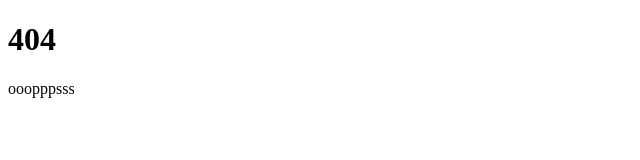
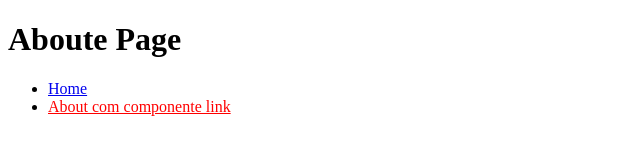
Before and after one commit to lucianoBaraunaLabs/curso-gatsby, a Gatsby site in the folder my-blog/: page /about in a window 1280 px wide. Before the commit this address had no page. Shown: the whole page, without its empty margins (0-640 px from the left). Built offline with nearby package versions, Linux system fonts and the light colour scheme; Gatsby itself is replaced by a stand-in of ours.

```diff
--- /dev/null
+++ b/my-blog/src/pages/about.js
@@ -0,0 +1,19 @@
+import React from 'react';
+import { Link } from 'gatsby'; // Criando o componente <Link>
+
+// Por convensão sempre que criamos uma página a sugestão é que tenha o nome Page no final.
+const AboutPage = () => (
+    <>
+      <h1>Aboute Page</h1>
+      <ul>
+        <li>
+          <Link to="/">Home</Link>
+        </li>
+        <li>
+          <Link to="/about" activeStyle={{color: 'red'}}>About com componente link</Link>
+        </li>
+      </ul>
+    </>
+)
+
+export default AboutPage;
--- a/my-blog/src/pages/index.js
+++ b/my-blog/src/pages/index.js
@@ -1,5 +1,6 @@
 import React from "react"
 import Layout from "../components/layout"
+import { Link } from 'gatsby'; // Criando o componente <Link>
 
 import SEO from "../components/seo"
 
@@ -7,6 +8,14 @@
   <Layout>
     <SEO title="Home" />
     <h1>Home</h1>
+    <ul>
+      <li>
+        <Link to="/" activeStyle={{color: 'red'}}>Home</Link>
+      </li>
+      <li>
+        <Link to="/about">About com componente link</Link>
+      </li>
+    </ul>
   </Layout>
 )
 
```
Also changed, not shown: README.md.
